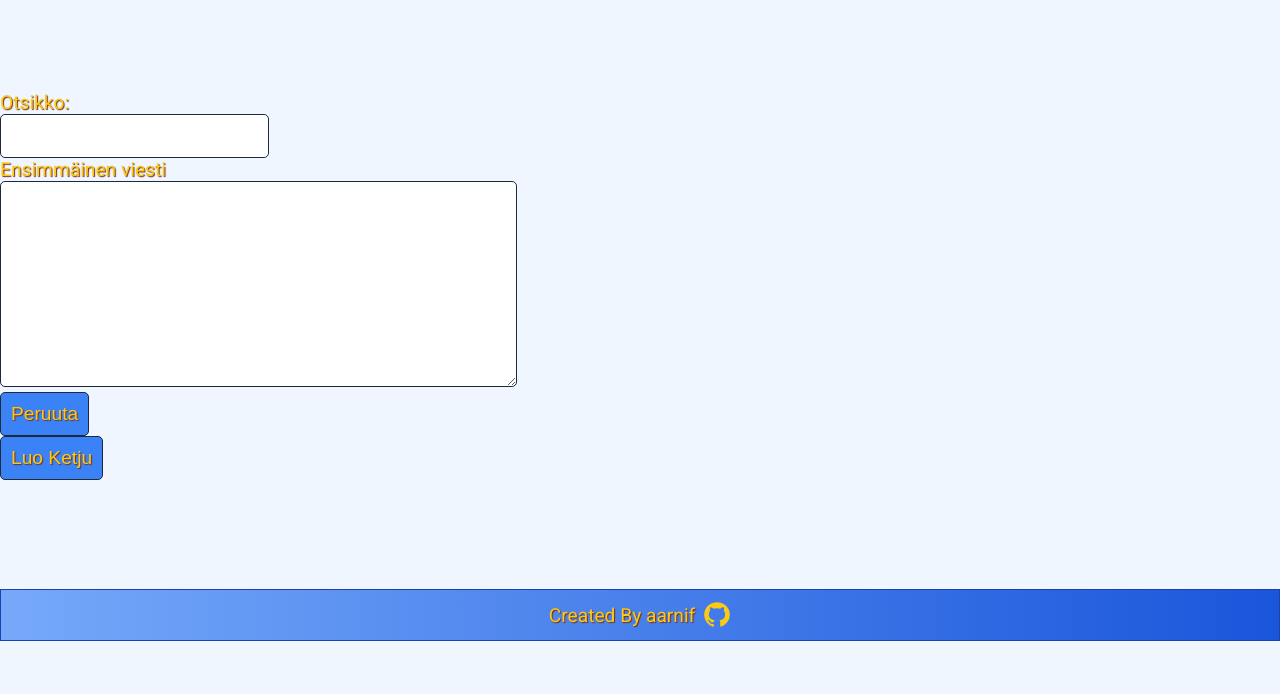
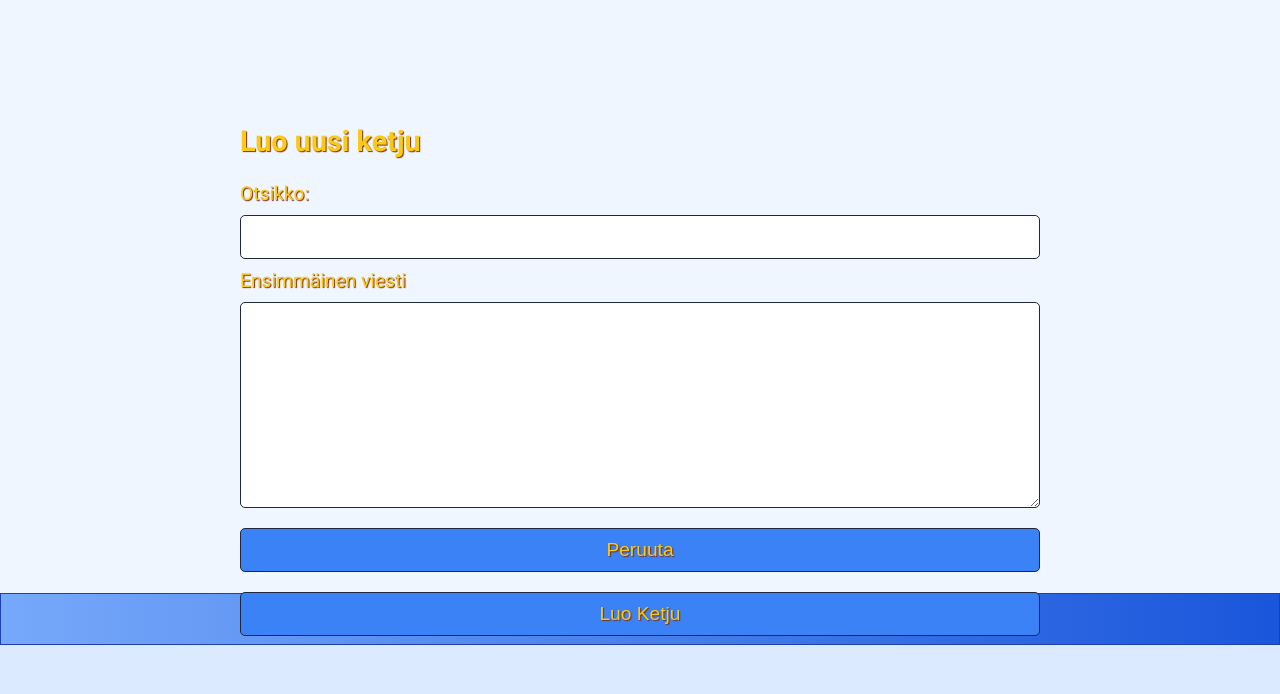
Before and after one commit to aarnif/tsoha-forum, a Flask app: page /subforums/1/threads/new in a window 1280 px wide. Shown: the part 160-854 px from the top of the page. Before the commit the page ends 801 px from the top, so only its background shows below. Run offline with Flask 3, Linux system fonts and the light colour scheme.

Commit message:
Update create thread styles and minor fixes

```diff
--- a/static/content.css
+++ b/static/content.css
@@ -111,14 +111,14 @@ main {
   fill: currentColor;
 }
 
-#subforum-title-and-description,
+#subforum-name-and-description,
 #thread-title-and-description {
   align-items: start;
   flex-grow: 1;
   max-width: 800px;
 }
 
-.subforum-title {
+.subforum-name {
   margin-bottom: 5px;
 }
 
--- a/templates/new_thread.html
+++ b/templates/new_thread.html
@@ -1,34 +1,37 @@
 {% extends "layout.html" %} {% block content %}
 
-<form action="{{request.url}}" method="POST">
-  <ul>
-    <li>
+<div class="form-container">
+  <form action="{{request.url}}" method="POST" class="form">
+    <h2>Luo uusi ketju</h2>
+    <ul class="form-items">
+      <li class="form-item">
         <label>Otsikko:</label>
       </li>
-    <li>
+      <li class="form-item">
         <input type="text" name="title" />
       </li>
 
-    <li>
+      <li class="form-item">
         <label>Ensimmäinen viesti</label>
       </li>
 
-    <li>
+      <li class="form-item">
         <textarea name="message-content" rows="8" cols="40"></textarea>
       </li>
-  </ul>
 
-  <ul>
-    <li>
-      <button type="button"><a href="{{return_url}}">Peruuta</a></button>
+      <li class="form-item">
+        <button type="button" class="form-button">
+          <a href="{{return_url}}">Peruuta</a>
+        </button>
       </li>
-    <li>
-      <button type="submit">Luo Ketju</button>
+      <li class="form-item">
+        <button type="submit" class="form-button">Luo Ketju</button>
       </li>
-    <li>
+      <li class="form-item">
         <p>{{ message }}</p>
       </li>
     </ul>
   </form>
+</div>
 
 {% endblock %}
```
Also changed, not shown: templates/index.html (+4 -4 lines). Lines whose indentation alone changed are shown as unchanged.
